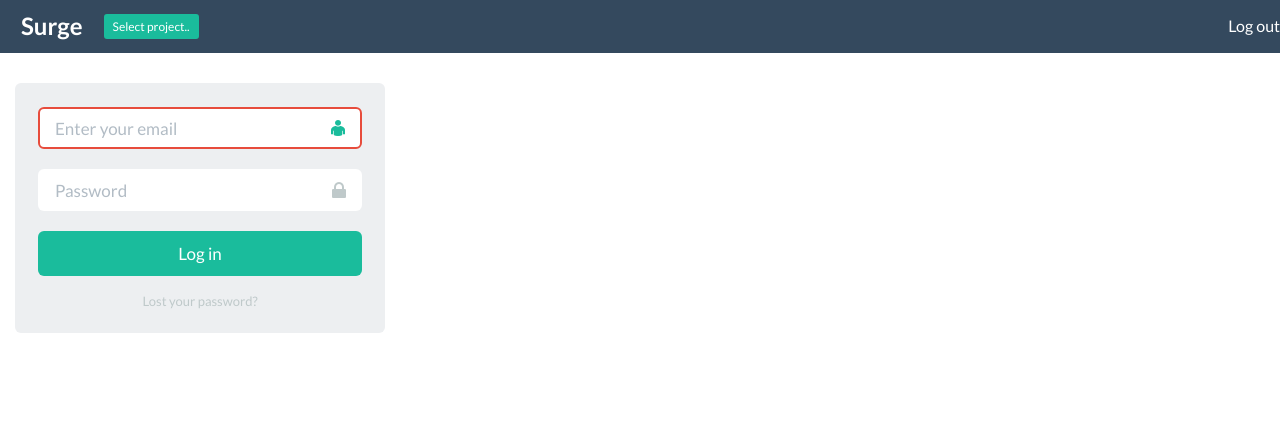
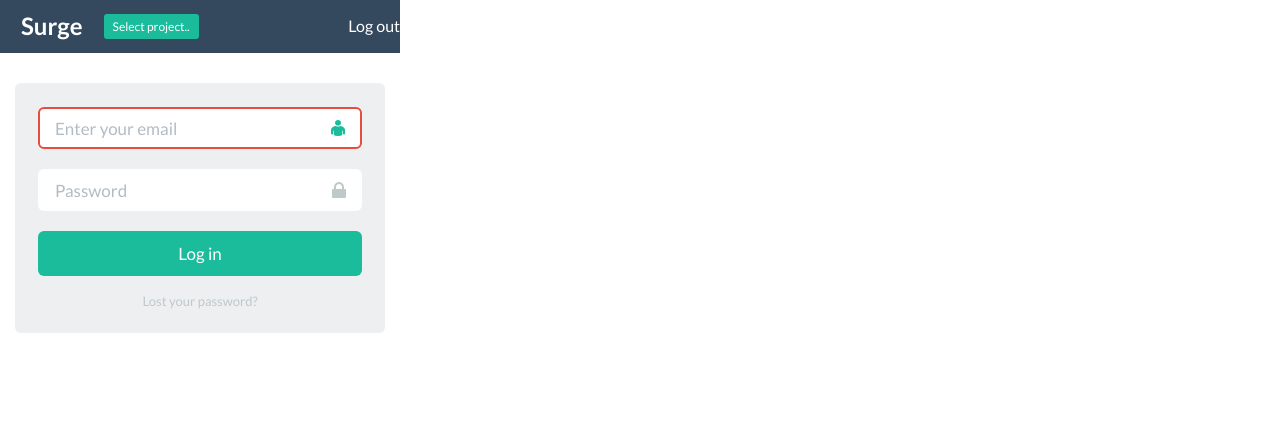
Before and after one commit to danreeves/surgeapp, an Electron app: page index.html in a window 1280 px wide. Drawn offline with Linux system fonts and the light colour scheme; no server answers; files whose address does not match are found by name.

Commit message:
remove scrolling and highlighting

```diff
--- a/index.css
+++ b/index.css
@@ -23,9 +23,17 @@
 }
 html,
 body {
-  height: 100%;
-  width: 100%;
-  overflow: auto;
+  height: 360px;
+  width: 400px;
+  overflow: hidden;
+}
+* {
+    -webkit-touch-callout: none;
+    -webkit-user-select: none;
+    -khtml-user-select: none;
+    -moz-user-select: none;
+    -ms-user-select: none;
+    user-select: none;
 }
 
 
```
